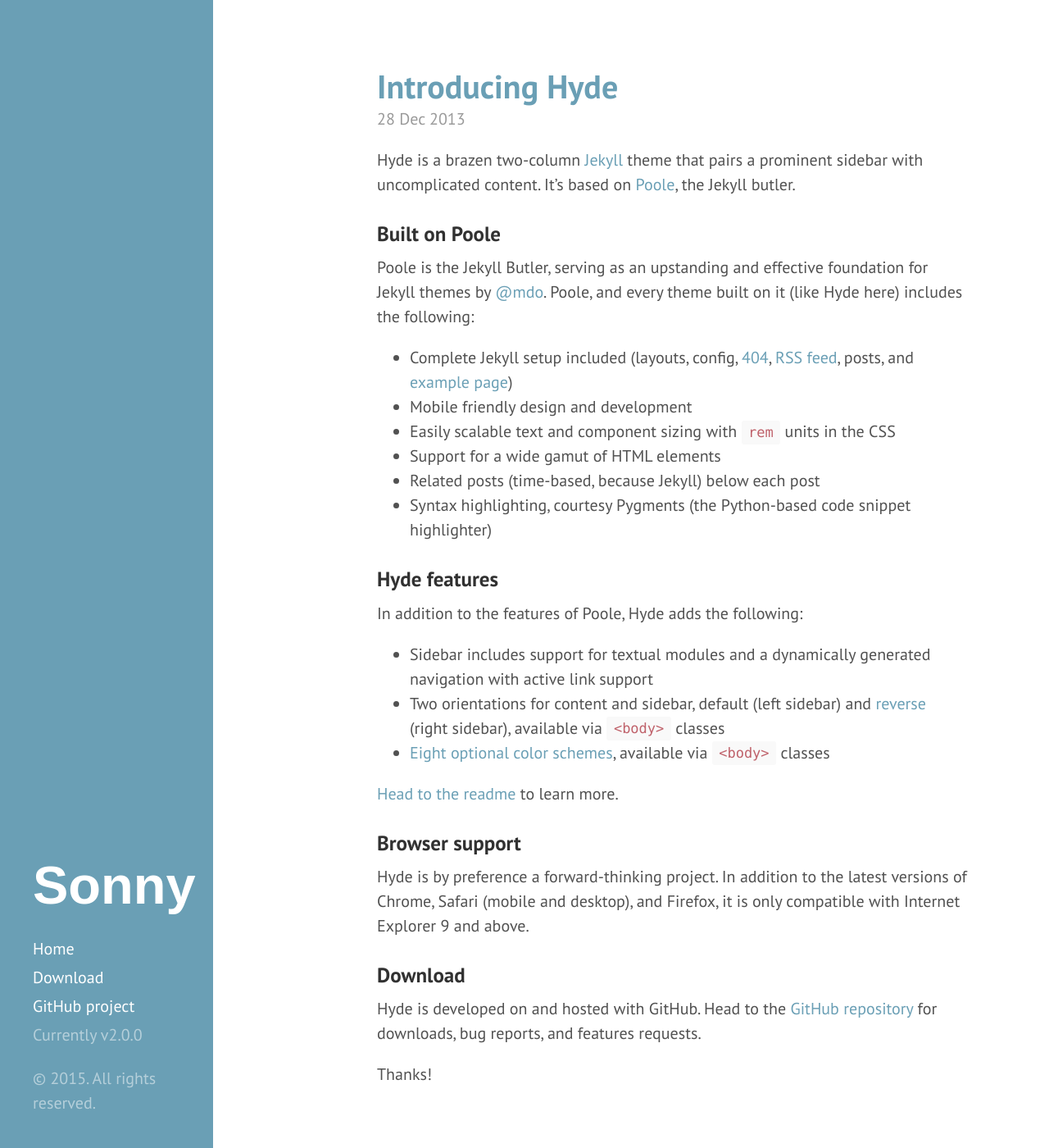
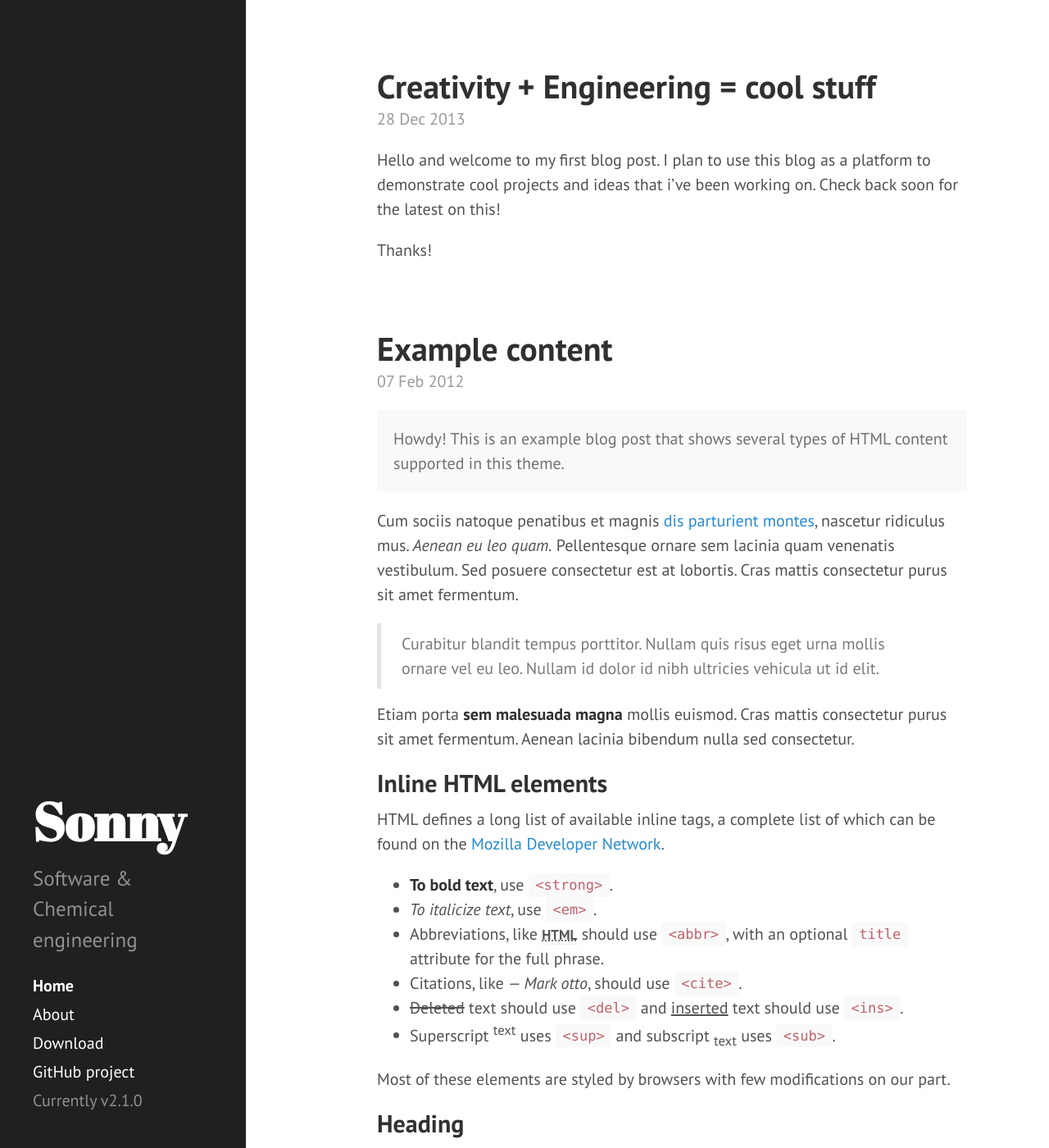
Before and after one commit to sonny-qa/sonny-qa.github.io, a Jekyll site: the page built from index.html, in a window 1280 px wide and 1400 px high. Shown: the whole window at 82% size. Built offline with Jekyll 4.4.1, drawn with Linux system fonts in a browser that asks for light colours; Markdown is read by kramdown in place of the engine named in the settings; the list of posts is cut into pages by our own code.

Commit message:
theme change

```diff
--- /dev/null
+++ b/Gemfile
@@ -0,0 +1,4 @@
+source 'https://rubygems.org'
+gem "github-pages"
+gem "jekyll-paginate"
+gem "jekyll-gist"
--- a/_config.yml
+++ b/_config.yml
@@ -1,38 +1,25 @@
+# Dependencies
+markdown:         redcarpet
+highlighter:      pygments
+
 # Permalinks
-#
-# Use of `relative_permalinks` ensures post links from the index work properly.
-permalink:           pretty
+permalink:        pretty
 
 
 # Setup
-title:               Sonny
-tagline:             creative engineering
-url:                 http://getpoole.com
-paginate:            1
-baseurl:             ""
+title:            Sonny
+tagline:          'A Jekyll theme'
+description:      'Software & Chemical engineering'
+baseurl:          /
 
-# Assets
-#
-# We specify the directory for Jekyll so we can use @imports.
-sass:
-  sass_dir:          _sass
-  style:            :compressed
+author:
+  name:           'Mark Otto'
+  url:            https://twitter.com/mdo
 
-# About/contact
-author:
-  name:              Mark Otto
-  url:               https://twitter.com/mdo
-  email:             markdotto@gmail.com
+paginate:         5
 
 # Custom vars
-version:             2.0.0
+version:          2.1.0
+
 github:
-  repo:              https://github.com/poole/poole
-
-
-paginate: 5
-paginate_path: "page:num"
-
-gems:
-  - jekyll-gist
-  - jekyll-paginate
+  repo:           https://github.com/poole/hyde
--- a/_includes/sidebar.html
+++ b/_includes/sidebar.html
@@ -31,6 +31,5 @@
       <span class="sidebar-nav-item">Currently v{{ site.version }}</span>
     </nav>
 
-    <p>&copy; {{ site.time | date: '%Y' }}. All rights reserved.</p>
   </div>
 </div>
--- a/_layouts/default.html
+++ b/_layouts/default.html
@@ -3,7 +3,7 @@
 
   {% include head.html %}
 
-  <body class="theme-base-0d">
+  <body>
 
     {% include sidebar.html %}
 
--- a/_posts/2013-12-28-introducing-hyde.md
+++ b/_posts/2013-12-28-introducing-hyde.md
@@ -1,37 +1,9 @@
 ---
 layout: post
-title: Introducing Hyde
+title: Creativity + Engineering = cool stuff
 ---
 
-Hyde is a brazen two-column [Jekyll](http://jekyllrb.com) theme that pairs a prominent sidebar with uncomplicated content. It's based on [Poole](http://getpoole.com), the Jekyll butler.
+Hello and welcome to my first blog post. I plan to use this blog as a platform to demonstrate cool projects and ideas that i've been working on. Check back soon for the latest on this!
 
-### Built on Poole
-
-Poole is the Jekyll Butler, serving as an upstanding and effective foundation for Jekyll themes by [@mdo](https://twitter.com/mdo). Poole, and every theme built on it (like Hyde here) includes the following:
-
-* Complete Jekyll setup included (layouts, config, [404](/404), [RSS feed](/atom.xml), posts, and [example page](/about))
-* Mobile friendly design and development
-* Easily scalable text and component sizing with `rem` units in the CSS
-* Support for a wide gamut of HTML elements
-* Related posts (time-based, because Jekyll) below each post
-* Syntax highlighting, courtesy Pygments (the Python-based code snippet highlighter)
-
-### Hyde features
-
-In addition to the features of Poole, Hyde adds the following:
-
-* Sidebar includes support for textual modules and a dynamically generated navigation with active link support
-* Two orientations for content and sidebar, default (left sidebar) and [reverse](https://github.com/poole/lanyon#reverse-layout) (right sidebar), available via `<body>` classes
-* [Eight optional color schemes](https://github.com/poole/hyde#themes), available via `<body>` classes
-
-[Head to the readme](https://github.com/poole/hyde#readme) to learn more.
-
-### Browser support
-
-Hyde is by preference a forward-thinking project. In addition to the latest versions of Chrome, Safari (mobile and desktop), and Firefox, it is only compatible with Internet Explorer 9 and above.
-
-### Download
-
-Hyde is developed on and hosted with GitHub. Head to the <a href="https://github.com/poole/hyde">GitHub repository</a> for downloads, bug reports, and features requests.
 
 Thanks!
--- /dev/null
+++ b/about.md
@@ -0,0 +1,30 @@
+---
+layout: page
+title: About
+---
+
+<p class="message">
+  Hey there! This page is included as an example. Feel free to customize it for your own use upon downloading. Carry on!
+</p>
+
+In the novel, *The Strange Case of Dr. Jeykll and Mr. Hyde*, Mr. Poole is Dr. Jekyll's virtuous and loyal butler. Similarly, Poole is an upstanding and effective butler that helps you build Jekyll themes. It's made by [@mdo](https://twitter.com/mdo).
+
+There are currently two themes built on Poole:
+
+* [Hyde](http://hyde.getpoole.com)
+* [Lanyon](http://lanyon.getpoole.com)
+
+Learn more and contribute on [GitHub](https://github.com/poole).
+
+## Setup
+
+Some fun facts about the setup of this project include:
+
+* Built for [Jekyll](http://jekyllrb.com)
+* Developed on GitHub and hosted for free on [GitHub Pages](https://pages.github.com)
+* Coded with [Sublime Text 2](http://sublimetext.com), an amazing code editor
+* Designed and developed while listening to music like [Blood Bros Trilogy](https://soundcloud.com/maddecent/sets/blood-bros-series)
+
+Have questions or suggestions? Feel free to [open an issue on GitHub](https://github.com/poole/issues/new) or [ask me on Twitter](https://twitter.com/mdo).
+
+Thanks for reading!
--- a/public/css/hyde.css
+++ b/public/css/hyde.css
@@ -59,13 +59,13 @@
   color: rgba(255,255,255,.5);
   background-color: #202020;
 }
-@media (min-width: 48em) {
+@media (min-width: 38em) {
   .sidebar {
     position: fixed;
     top: 0;
     left: 0;
     bottom: 0;
-    width: 13rem;
+    width: 15rem;
     text-align: left;
   }
 }
@@ -79,7 +79,7 @@
 .sidebar-about h1 {
   color: #fff;
   margin-top: 0;
-  font-family: "Exo 2", sans-serif;
+  font-family: "Abril Fatface", serif;
   font-size: 3.25rem;
 }
 
@@ -134,7 +134,7 @@
   }
 }
 
-@media (min-width: 64em) {
+@media (min-width: 60em) {
   .content {
     margin-left: 22rem;
     margin-right: 4rem;
```
Also changed, not shown: _posts/2012-02-06-whats-jekyll.md (+1 -1 lines), Gemfile.lock (added), README.md (added).
